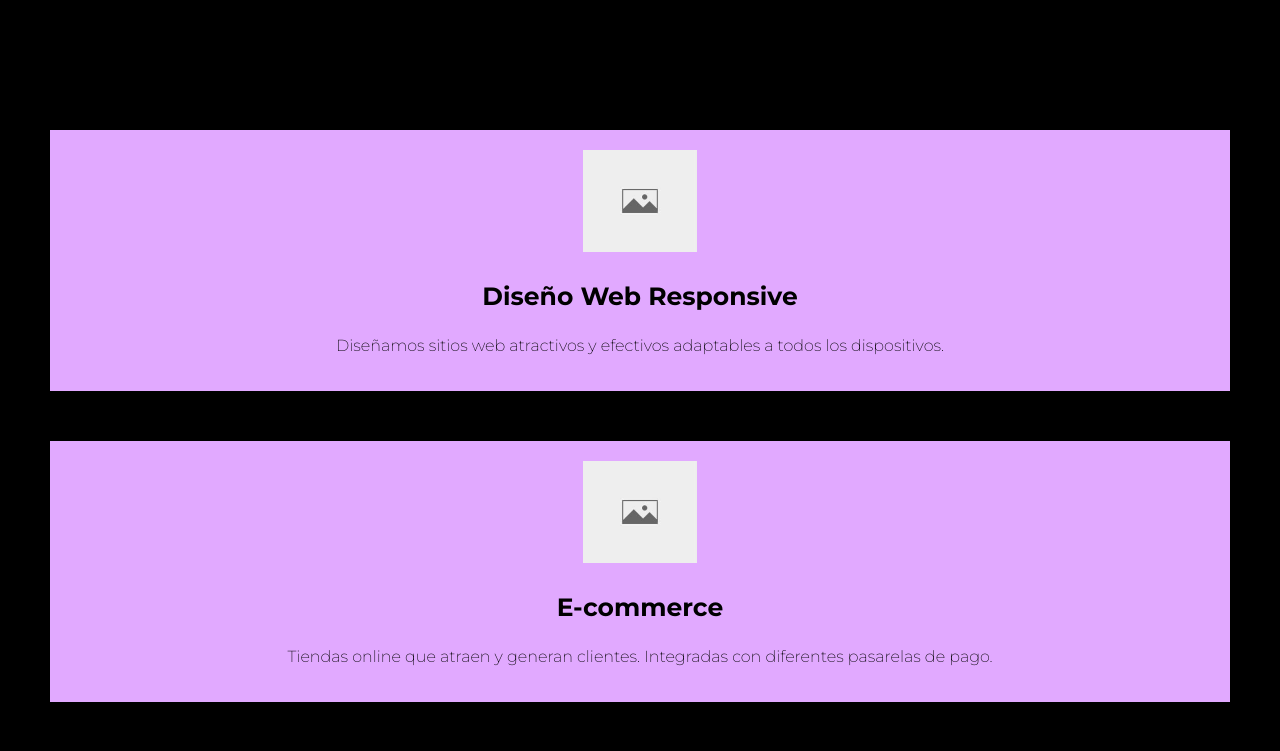
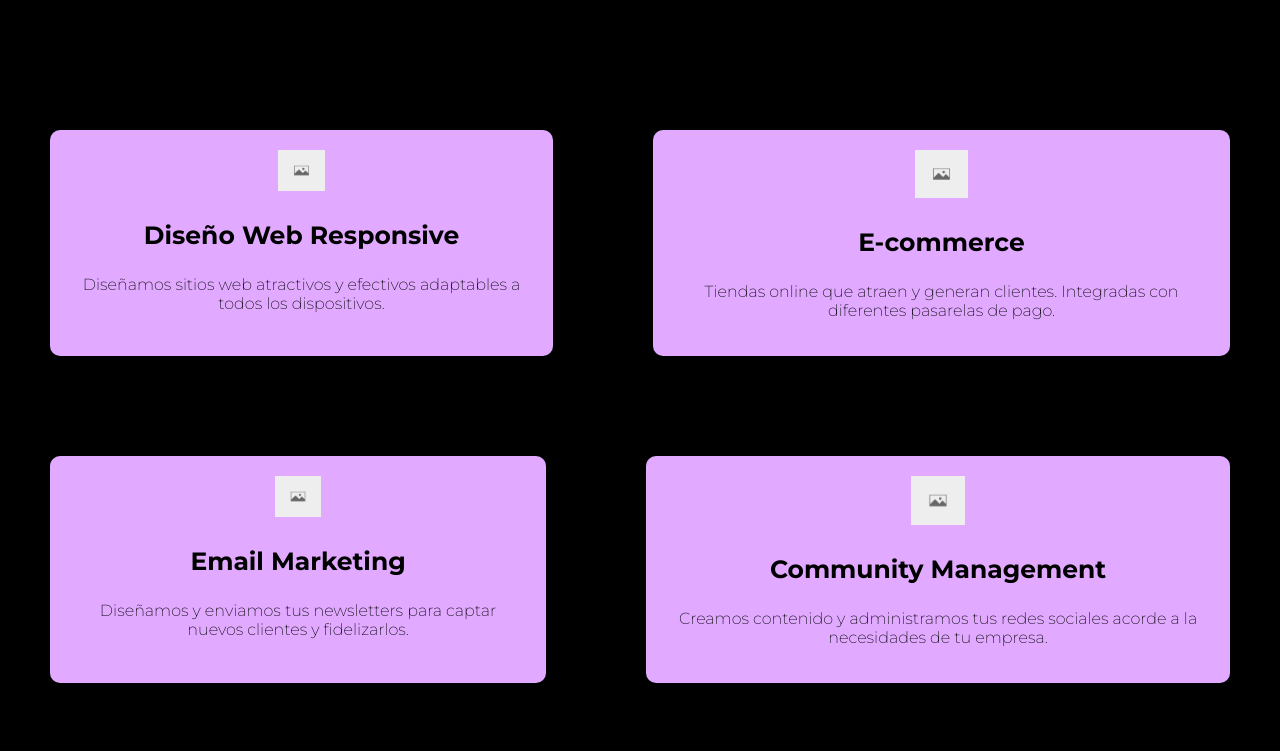
Before and after one commit to jimenapersa/prueba-persa, a plain HTML site: page index.html in a window 1280 px wide. Shown: the part 809-1560 px from the top of the page. Drawn offline with nearby package versions, Linux system fonts and the light colour scheme.

Commit message:
arreglos preentrega 2

```diff
--- a/css/styles.css
+++ b/css/styles.css
@@ -76,11 +76,16 @@ h4{
 }
 
 /* section */
+.cards{
+    display: flex;
+    flex-direction: row;
+}
 .square-index{
     background-color: #E1A9FF;
     padding: 20px;
     margin: 50px;
     text-align: center;
+    border-radius: 10px;
 }
 .titulares{
     font-family: 'Montserrat', sans-serif;
--- a/index.html
+++ b/index.html
@@ -58,7 +58,7 @@
 <!-- section -->
 
     <section>
-        <div>
+        <div class="cards">
             <div class="square-index">
                 <img src="./assets/img/imagen.jpeg" alt="" width="10%">
                 <h3 class="titulares">Diseño Web Responsive</h3>
@@ -70,7 +70,7 @@
                 <p>Tiendas online que atraen y generan clientes. Integradas con diferentes pasarelas de pago.</p>
             </div>
         </div>
-        <div>
+        <div class="cards">
             <div class="square-index">
                 <img src="./assets/img/imagen.jpeg" alt="" width="10%">
                 <h3 class="titulares">Email Marketing</h3>
```
